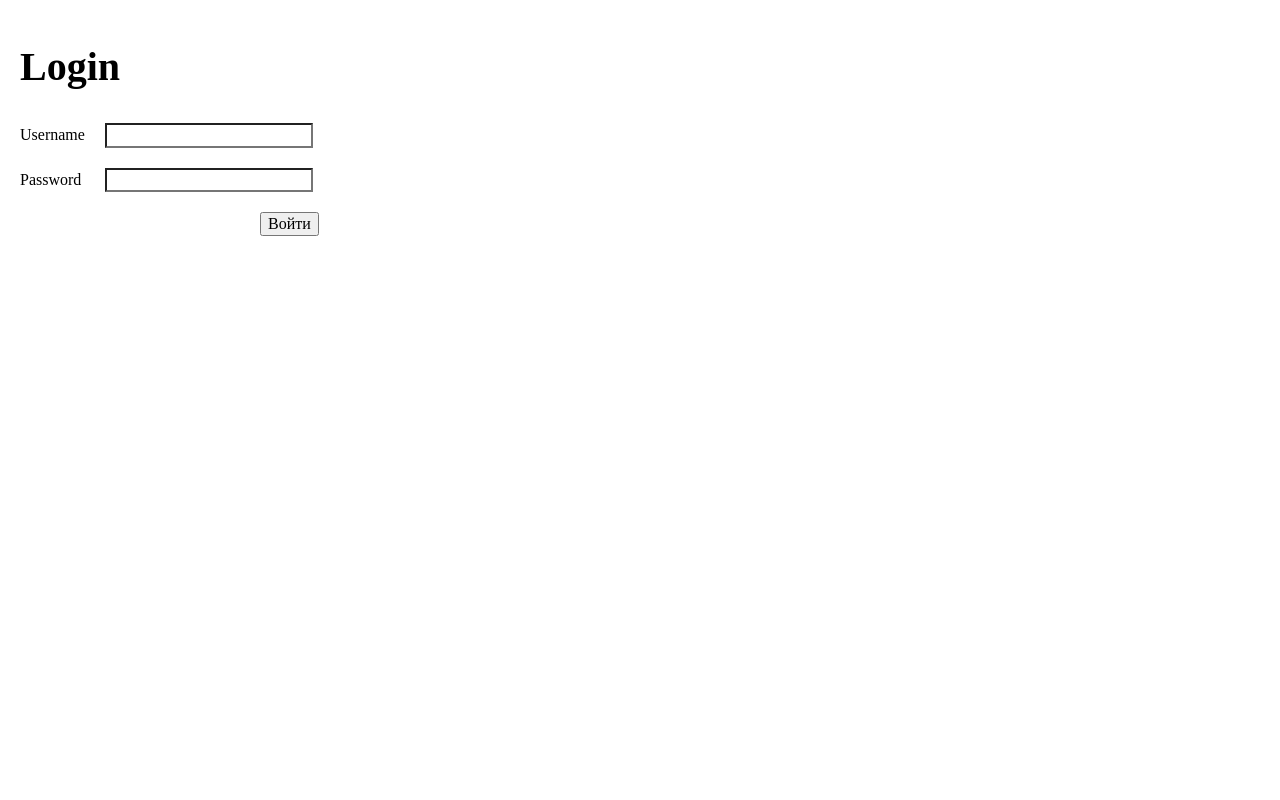
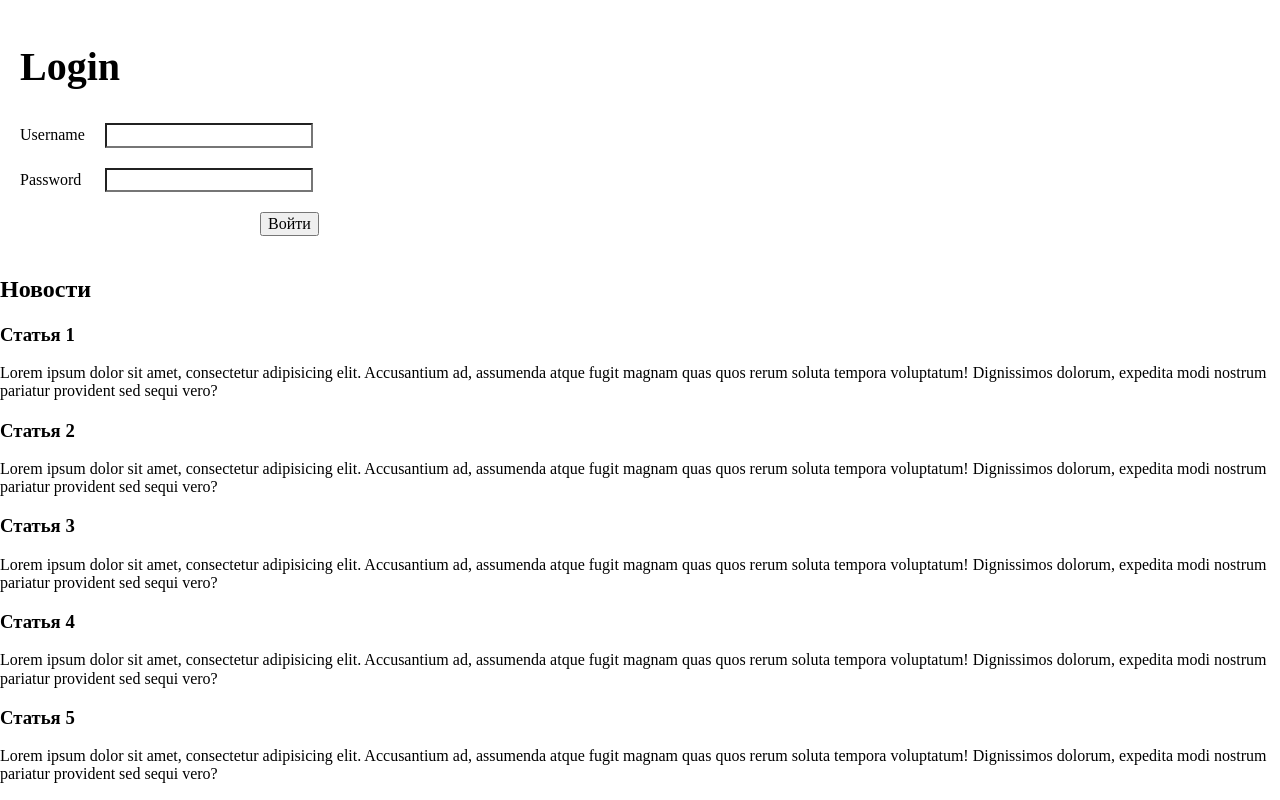
Before and after one commit to VladimirBvt/news, a React (Create React App) app in the folder news-project/: page / in a window 1280 px wide. Shown: the part 400-1200 px from the top of the page. Before the commit the page ends 800 px from the top, so only its background shows below. Built offline with nearby package versions, Linux system fonts and the light colour scheme.

Commit message:
Создает макет страницы с новостями.

```diff
--- a/news-project/src/components/app/app.jsx
+++ b/news-project/src/components/app/app.jsx
@@ -1,12 +1,14 @@
 import "./app.css";
 import { MainPage } from "../../pages/main-page/main-page";
 import { LoginPage } from "../../pages/login-page/login-page";
+import { NewsPage } from "../../pages/news-page/news-page";
 
 function App() {
   return (
     <div className="App">
       <MainPage />
       <LoginPage />
+      <NewsPage />
     </div>
   );
 }
--- /dev/null
+++ b/news-project/src/pages/news-page/news-page.jsx
@@ -0,0 +1,54 @@
+import "./news-page.css";
+
+export const NewsPage = () => {
+  return (
+    <section>
+      <h2>Новости</h2>
+      <article>
+        <h3>Статья 1</h3>
+        <p>
+          Lorem ipsum dolor sit amet, consectetur adipisicing elit. Accusantium
+          ad, assumenda atque fugit magnam quas quos rerum soluta tempora
+          voluptatum! Dignissimos dolorum, expedita modi nostrum pariatur
+          provident sed sequi vero?
+        </p>
+      </article>
+      <article>
+        <h3>Статья 2</h3>
+        <p>
+          Lorem ipsum dolor sit amet, consectetur adipisicing elit. Accusantium
+          ad, assumenda atque fugit magnam quas quos rerum soluta tempora
+          voluptatum! Dignissimos dolorum, expedita modi nostrum pariatur
+          provident sed sequi vero?
+        </p>
+      </article>
+      <article>
+        <h3>Статья 3</h3>
+        <p>
+          Lorem ipsum dolor sit amet, consectetur adipisicing elit. Accusantium
+          ad, assumenda atque fugit magnam quas quos rerum soluta tempora
+          voluptatum! Dignissimos dolorum, expedita modi nostrum pariatur
+          provident sed sequi vero?
+        </p>
+      </article>
+      <article>
+        <h3>Статья 4</h3>
+        <p>
+          Lorem ipsum dolor sit amet, consectetur adipisicing elit. Accusantium
+          ad, assumenda atque fugit magnam quas quos rerum soluta tempora
+          voluptatum! Dignissimos dolorum, expedita modi nostrum pariatur
+          provident sed sequi vero?
+        </p>
+      </article>
+      <article>
+        <h3>Статья 5</h3>
+        <p>
+          Lorem ipsum dolor sit amet, consectetur adipisicing elit. Accusantium
+          ad, assumenda atque fugit magnam quas quos rerum soluta tempora
+          voluptatum! Dignissimos dolorum, expedita modi nostrum pariatur
+          provident sed sequi vero?
+        </p>
+      </article>
+    </section>
+  );
+};
```
Also changed, not shown: news-project/src/pages/news-page/news-page.css (added).
